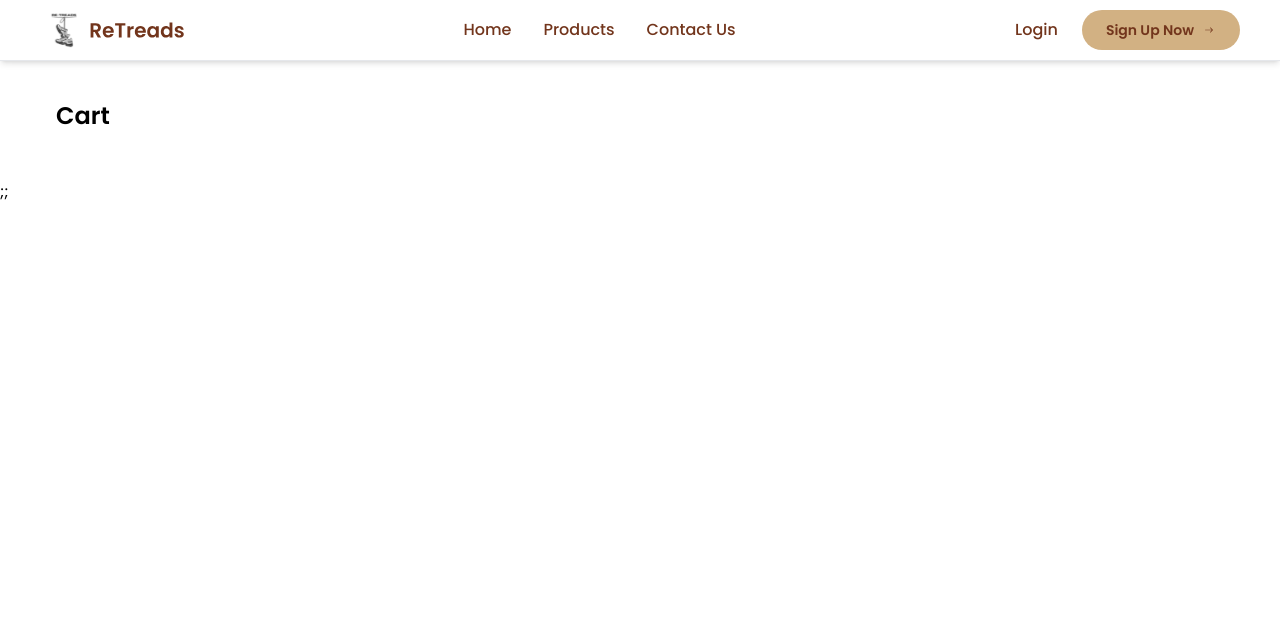
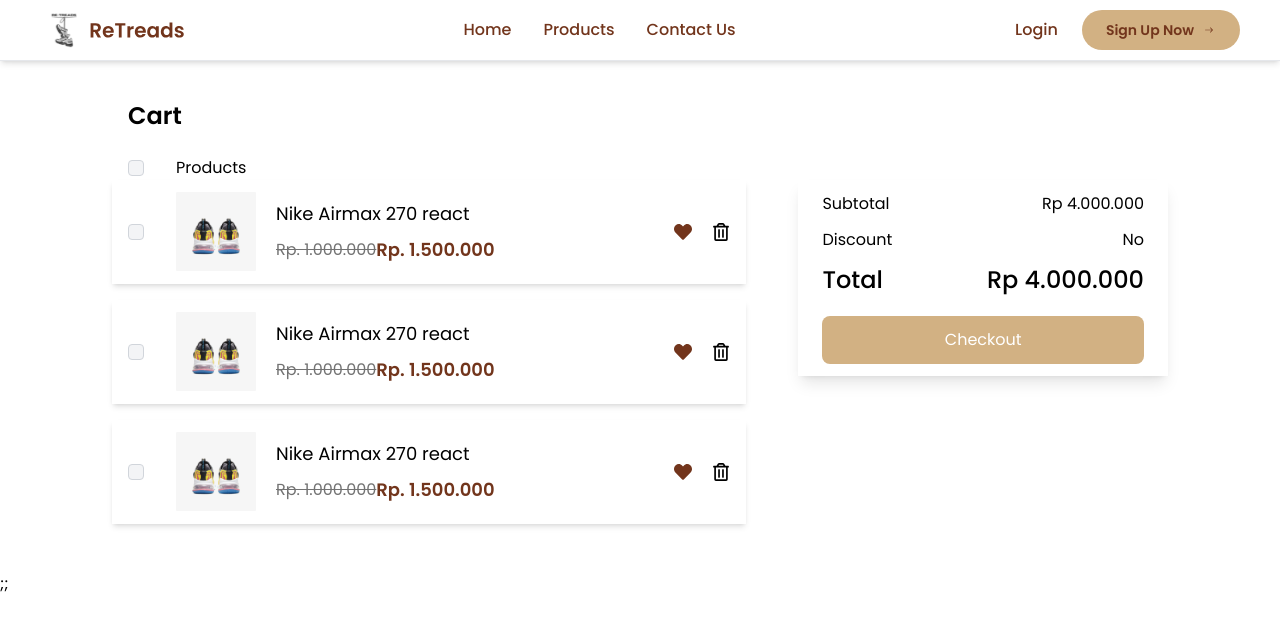
Before and after one commit to Kelompok-5-Final-Project-MSIB/kelompok5-finalproject-frontend, a Next.js app: page /cart in a window 1280 px wide. Shown: the top 630 px of the page. Built offline with nearby package versions, Linux system fonts and the light colour scheme; no server answers.

Commit message:
slicing desain cart page

```diff
--- a/src/app/cart/page.jsx
+++ b/src/app/cart/page.jsx
@@ -1,16 +1,148 @@
 import Navbar from '@/src/components/Navbar';
+import Image from 'next/image';
 import React from 'react';
 import { FaRegTrashAlt } from 'react-icons/fa';
+import { FaShoppingCart, FaHeart, FaUserCircle } from 'react-icons/fa';
 
 const page = () => {
   return (
     <section>
       <Navbar />
 
-      <div className='px-4 md:px-14 mt-[100px] mb-12'>
-        <h1 className='text-2xl font-semibold'>Cart</h1>
+      <div className='px-4 md:px-14 lg:px-28 mt-[100px] mb-12'>
+        <h1 className='px-4 text-2xl font-semibold'>Cart</h1>
 
-        <div></div>
+        <div>
+          {/* header */}
+          <div className='flex items-center px-4 mt-6'>
+            <input
+              id='default-checkbox'
+              type='checkbox'
+              value=''
+              className='w-4 h-4 bg-gray-100 border-gray-300 rounded text-primaryBrown focus:ring-primaryBrown dark:focus:ring-blue-600 dark:ring-offset-gray-800 focus:ring-2 dark:bg-gray-700 dark:border-gray-600'
+            />
+
+            <p className='ml-8'>Products</p>
+          </div>
+
+          {/* cart */}
+          <div className='flex items-start justify-between gap-4 '>
+            <div className='w-[60%] grid grid-cols-1 gap-4'>
+              <div className='flex items-center justify-between px-4 py-3 shadow-md'>
+                <div className='flex items-center'>
+                  <input
+                    id='default-checkbox'
+                    type='checkbox'
+                    value=''
+                    className='w-4 h-4 bg-gray-100 border-gray-300 rounded text-primaryBrown focus:ring-primaryBrown dark:focus:ring-blue-600 dark:ring-offset-gray-800 focus:ring-2 dark:bg-gray-700 dark:border-gray-600'
+                  />
+
+                  <div className='w-20 h-20 ml-8'>
+                    <Image
+                      src='/shoes1.png'
+                      width={100}
+                      height={100}
+                      alt='image shoes'
+                      className='w-full'
+                    />
+                  </div>
+                  <div className='ml-5'>
+                    <h1 className='text-lg'>Nike Airmax 270 react</h1>
+                    <div className='flex items-center mt-2'>
+                      <p className='line-through text-textInput'>Rp. 1.000.000</p>
+                      <h3 className='text-lg font-semibold text-primaryBrown'>Rp. 1.500.000</h3>
+                    </div>
+                  </div>
+                </div>
+
+                <div className='flex gap-5'>
+                  <FaHeart className='text-lg text-primaryBrown' />
+                  <FaRegTrashAlt className='text-lg' />
+                </div>
+              </div>
+              <div className='flex items-center justify-between px-4 py-3 shadow-md'>
+                <div className='flex items-center'>
+                  <input
+                    id='default-checkbox'
+                    type='checkbox'
+                    value=''
+                    className='w-4 h-4 bg-gray-100 border-gray-300 rounded text-primaryBrown focus:ring-primaryBrown dark:focus:ring-blue-600 dark:ring-offset-gray-800 focus:ring-2 dark:bg-gray-700 dark:border-gray-600'
+                  />
+
+                  <div className='w-20 h-20 ml-8'>
+                    <Image
+                      src='/shoes1.png'
+                      width={100}
+                      height={100}
+                      alt='image shoes'
+                      className='w-full'
+                    />
+                  </div>
+                  <div className='ml-5'>
+                    <h1 className='text-lg'>Nike Airmax 270 react</h1>
+                    <div className='flex items-center mt-2'>
+                      <p className='line-through text-textInput'>Rp. 1.000.000</p>
+                      <h3 className='text-lg font-semibold text-primaryBrown'>Rp. 1.500.000</h3>
+                    </div>
+                  </div>
+                </div>
+
+                <div className='flex gap-5'>
+                  <FaHeart className='text-lg text-primaryBrown' />
+                  <FaRegTrashAlt className='text-lg' />
+                </div>
+              </div>
+              <div className='flex items-center justify-between px-4 py-3 shadow-md'>
+                <div className='flex items-center'>
+                  <input
+                    id='default-checkbox'
+                    type='checkbox'
+                    value=''
+                    className='w-4 h-4 bg-gray-100 border-gray-300 rounded text-primaryBrown focus:ring-primaryBrown dark:focus:ring-blue-600 dark:ring-offset-gray-800 focus:ring-2 dark:bg-gray-700 dark:border-gray-600'
+                  />
+
+                  <div className='w-20 h-20 ml-8'>
+                    <Image
+                      src='/shoes1.png'
+                      width={100}
+                      height={100}
+                      alt='image shoes'
+                      className='w-full'
+                    />
+                  </div>
+                  <div className='ml-5'>
+                    <h1 className='text-lg'>Nike Airmax 270 react</h1>
+                    <div className='flex items-center mt-2'>
+                      <p className='line-through text-textInput'>Rp. 1.000.000</p>
+                      <h3 className='text-lg font-semibold text-primaryBrown'>Rp. 1.500.000</h3>
+                    </div>
+                  </div>
+                </div>
+
+                <div className='flex gap-5'>
+                  <FaHeart className='text-lg text-primaryBrown' />
+                  <FaRegTrashAlt className='text-lg' />
+                </div>
+              </div>
+            </div>
+
+            <div className='w-[35%] px-6 py-3 shadow-lg'>
+              <div className='flex items-center justify-between mb-3'>
+                <p>Subtotal</p>
+                <p>Rp 4.000.000</p>
+              </div>
+              <div className='flex items-center justify-between mb-3'>
+                <p>Discount</p>
+                <p>No</p>
+              </div>
+              <div className='flex items-center justify-between mb-5'>
+                <h1 className='text-2xl font-medium'>Total</h1>
+                <h1 className='text-2xl font-medium'>Rp 4.000.000</h1>
+              </div>
+              <button className='w-full px-6 py-3 text-white rounded-lg bg-cream1'>Checkout</button>
+            </div>
+          </div>
+        </div>
       </div>
     </section>
   );
```
